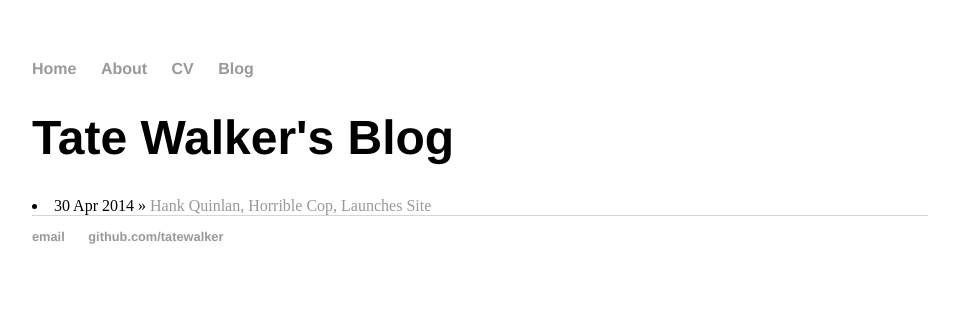
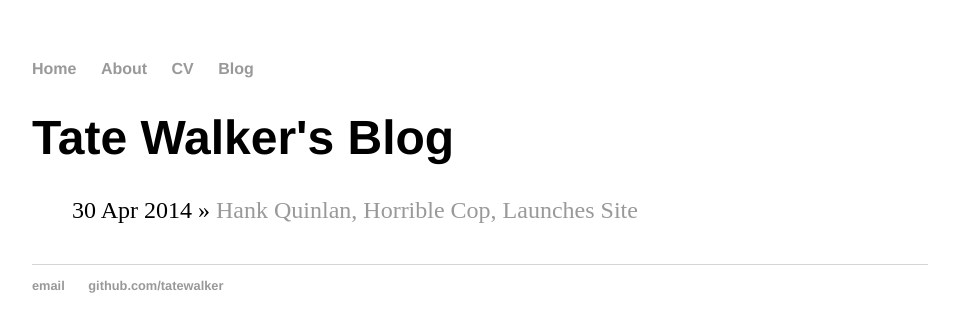
Before and after one commit to TateWalker/TateWalker.github.io, a Jekyll site: the page built from blog/index.html, in a window 1280 px wide. Shown: the top 332 px of the page, without its empty margins (160-1119 px from the left). Built offline with Jekyll 4.4.1, drawn with Linux system fonts in a browser that asks for light colours.

Commit message:
Update index.html

```diff
--- a/blog/index.html
+++ b/blog/index.html
@@ -2,10 +2,10 @@
 layout: default
 title: Tate Walker's Blog
 ---
-  <h1>{{ page.title }}</h1>
-  <u1 class="posts">
+	<h1>{{ page.title }}</h1>
+	<ul class="posts">
 
-      {% for post in site.posts %}
+	  {% for post in site.posts %}
 	    <li><span>{{ post.date | date_to_string }}</span> » <a href="{{ post.url }}" title="{{ post.title }}">{{ post.title }}</a></li>
 	  {% endfor %}
 	</ul>
```
